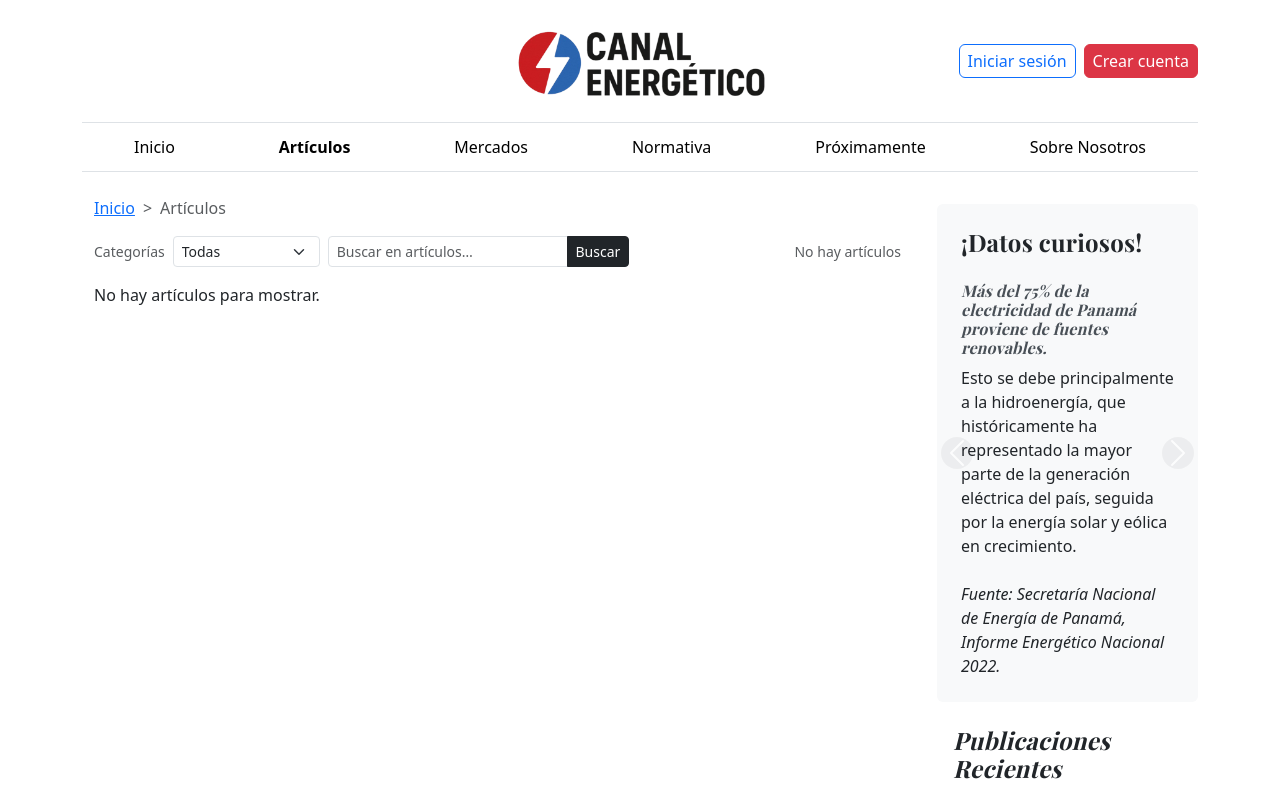
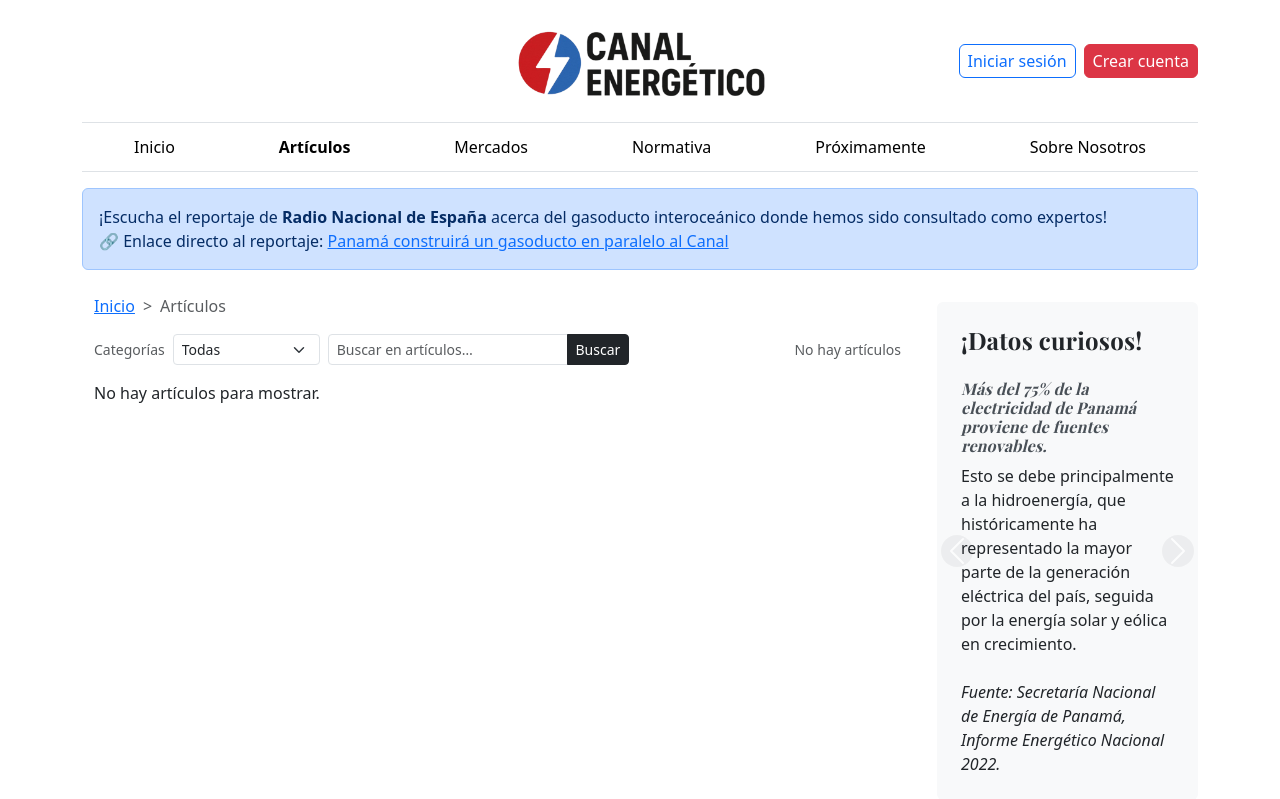
Before and after one commit to CanalEnergetico/blog-website, a Flask app: page /articulos in a window 1280 px wide. Shown: the top 799 px of the page. Run offline with Flask 3, Linux system fonts and the light colour scheme; data that the repository does not hold is empty; some libraries are stand-ins or nearby versions.

Commit message:
alerta reportaje

```diff
--- a/templates/base.html
+++ b/templates/base.html
@@ -55,9 +55,7 @@
         <a class="btn btn-outline-primary px-2 py-1" href="{{ url_for('blog.make_new_post') }}">Nuevo artículo</a>
         {% endif %}
         {% endif %}
-
       </div>
-
       <!-- CENTRO: logo (centrado en xs, a la izquierda en md, centrado real en lg al equilibrar columnas) -->
       <div class="col-12 col-md-6 col-lg-4 text-center text-md-start text-lg-center">
         <a class="text-decoration-none d-inline-block" href="{{ url_for('main.home') }}">
@@ -70,7 +68,6 @@
         >
         </a>
       </div>
-
       <!-- DERECHA: botones (centrados en móvil, a la derecha desde md) -->
       <div class="col-12 col-md-6 col-lg-4 d-flex justify-content-center justify-content-md-end align-items-center">
       {% if current_user.is_authenticated %}
@@ -84,9 +81,7 @@
         <a class="btn btn-danger px-2 py-1" href="{{ url_for('auth.registrarse') }}">Crear cuenta</a>
         </div>
       {% endif %}
-
       </div>
-
     </div>
   </header>
 
@@ -109,7 +104,6 @@
     href="{{ url_for('normativa.list') }}">
     Normativa
     </a>
-
     <a class="nav-item nav-link link-body-emphasis{% if request.endpoint=='main.proximamente' %} fw-bold{% endif %}"
     href="{{ url_for('main.proximamente') }}">
     Próximamente
@@ -120,7 +114,17 @@
     </a>
     </nav>
   </div>
+
+  <!--ALERTA: Visita nuestro reportaje con Radio Nacional de España-->
+  <div class="alert alert-primary" role="alert">
+  ¡Escucha el reportaje de <strong>Radio Nacional de España</strong> acerca del gasoducto interoceánico donde hemos sido consultado como expertos!<br>
+    🔗 Enlace directo al reportaje: <a href="https://www.rtve.es/play/audios/reportajes-5-continentes/reportajes-5-continentes-panama-construira-gasoducto-paralelo-canal/16753761/">
+      Panamá construirá un gasoducto en paralelo al Canal</a>
   </div>
+</div>
+
+
+
 {# --- ALERTAS (flash + verificación) --- #}
 {% set flashes = get_flashed_messages(with_categories=true) %}
 {% set show_verify = current_user.is_authenticated and (not current_user.verified_at) %}
```
Also changed, not shown: static/images/Logo_RNE.png (added). Lines whose indentation alone changed are shown as unchanged.
